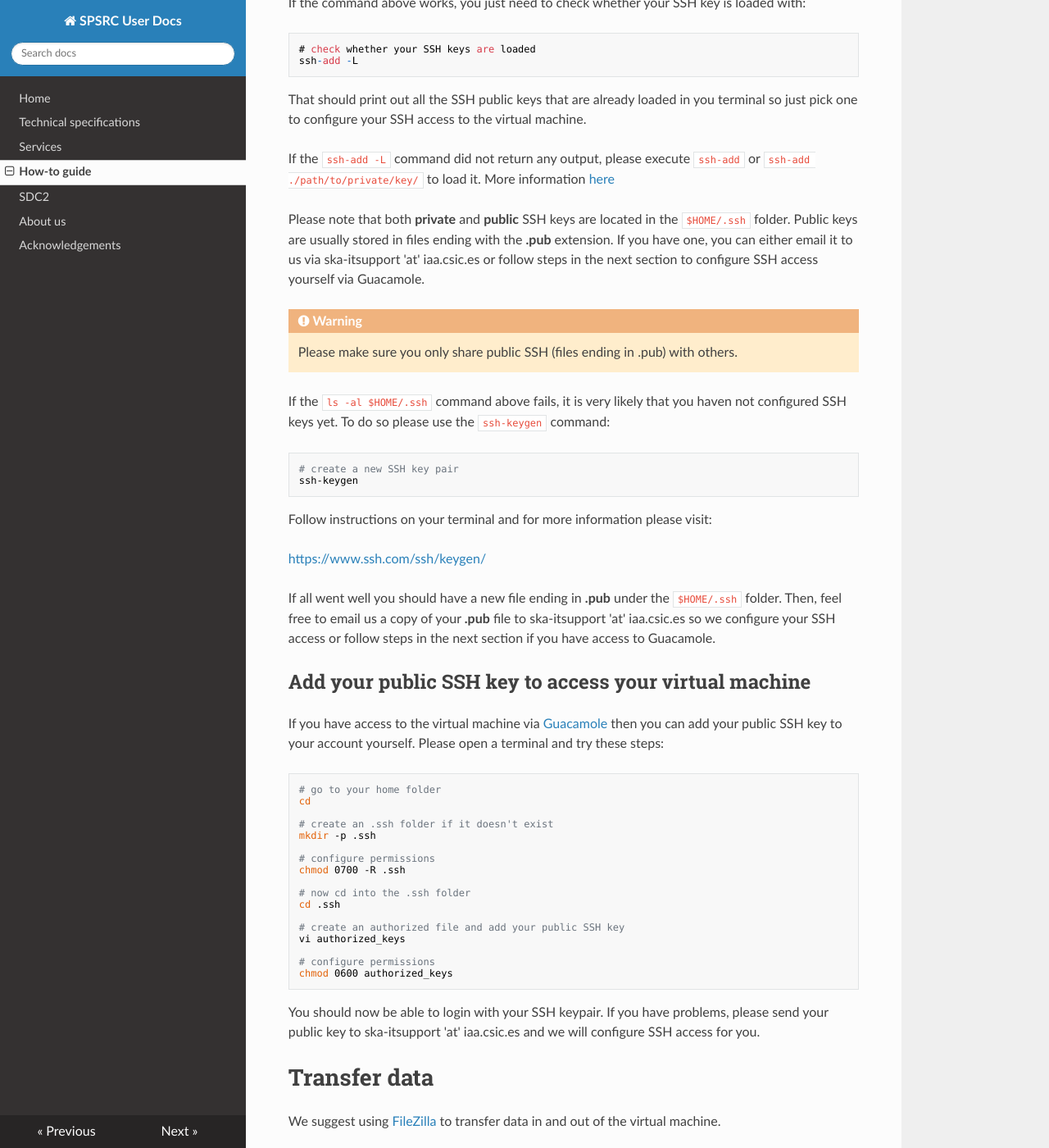
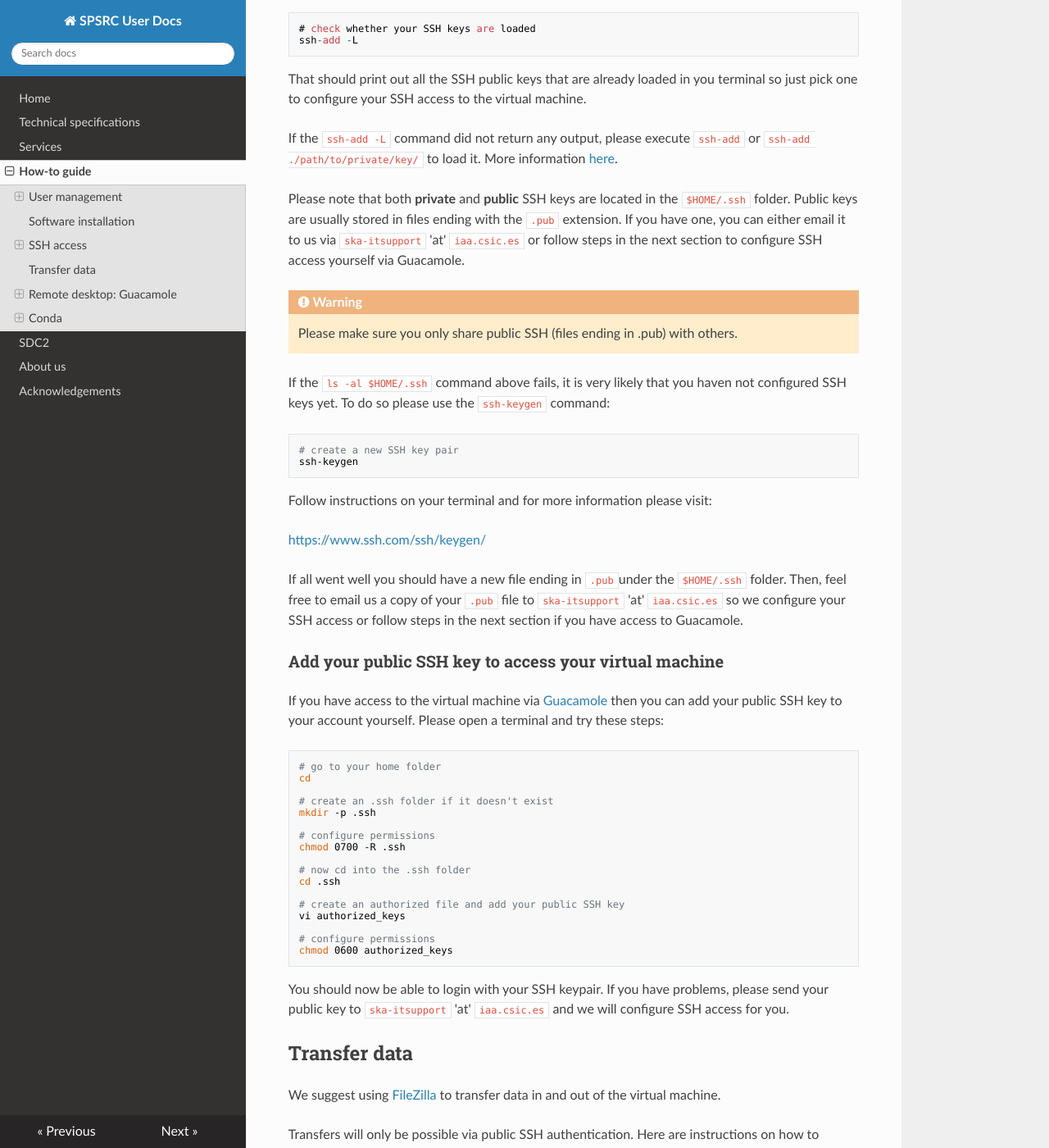
Before and after one commit to espsrc/spsrc_user_docs, an MkDocs documentation site: the page built from docs/howto.md, in a window 1280 px wide and 1400 px high, scrolled down 2284 px. Shown: the whole window at 82% size. Built offline with MkDocs 1.6.1, drawn with Linux system fonts in a browser that asks for light colours; nearby versions of some CDN libraries; some of the changed text lies outside the part shown.

Commit message:
Toc depth solved with Refactor H1 errors. Minor aesthetic changes.

````diff
--- a/docs/howto.md
+++ b/docs/howto.md
@@ -5,19 +5,19 @@
 
 Here we gather a collection of how-to notes with the aim of helping users to self-manage their virtual machines.
 
-# User management
+## User management
 
 Initially there is only one preconfigured user account on the virtual machine, the **spsrc** user,
 with privileges to create new accounts for your collaborators.
 
-## Change your default password
+### Change your default password
 
 Run the following command on a terminal and follow instructions:
 ```
 passwd
 ```
 
-## Create a user account
+### Create a user account
 
 Open a terminal and run the following commands:
 ```
@@ -47,17 +47,17 @@ For example:
 sudo userdel john --remove
 ```
 
-# Software installation
+## Software installation
 
-All users are granted with **sudo** privileges to use the operating system package manager
-(i.e. **apt-get** in Ubuntu, and **yum/dnf** in Centos7/8) to install packages via the official
+All users are granted with ``sudo`` privileges to use the operating system package manager
+(i.e. ``apt-get`` in Ubuntu, and ``yum/dnf`` in Centos7/8) to install packages via the official
 repositories.
 
-# SSH access
+## SSH access
 
 SSH access into virtual machines is only allowed via public-key authentication.
 
-## Create your own public SSH key
+### Create your own public SSH key
 
 For general information about how SSH authentication works, please visit:
 
@@ -82,11 +82,11 @@ so just pick one to configure your SSH access to the virtual machine.
 
 If the `ssh-add -L` command did not return any output, please execute `ssh-add` or
 `ssh-add ./path/to/private/key/` to load it. More information
-[here](https://www.ssh.com/ssh/agent#adding-ssh-keys-to-the-agent)
+[here](https://www.ssh.com/ssh/agent#adding-ssh-keys-to-the-agent).
 
 Please note that both **private** and **public** SSH keys are located in the `$HOME/.ssh` folder.
-Public keys are usually stored in files ending with the **.pub** extension. If you have one,
-you can either email it to us via ska-itsupport 'at' iaa.csic.es or follow steps in the next
+Public keys are usually stored in files ending with the ``.pub`` extension. If you have one,
+you can either email it to us via ``ska-itsupport`` 'at' ``iaa.csic.es`` or follow steps in the next
 section to configure SSH access yourself via Guacamole.
 
 !!! warning
@@ -104,11 +104,11 @@ Follow instructions on your terminal and for more information please visit:
 
 [https://www.ssh.com/ssh/keygen/](https://www.ssh.com/ssh/keygen/)
 
-If all went well you should have a new file ending in **.pub** under the `$HOME/.ssh` folder.
-Then, feel free to email us a copy of your **.pub** file to ska-itsupport 'at' iaa.csic.es
+If all went well you should have a new file ending in ``.pub``under the `$HOME/.ssh` folder.
+Then, feel free to email us a copy of your ``.pub`` file to ``ska-itsupport`` 'at' ``iaa.csic.es``
 so we configure your SSH access or follow steps in the next section if you have access to Guacamole.
 
-## Add your public SSH key to access your virtual machine
+### Add your public SSH key to access your virtual machine
 
 If you have access to the virtual machine via [Guacamole](#remote-desktop-guacamole) then you can
 add your public SSH key to your account yourself. Please open a terminal and try these steps:
@@ -134,9 +134,9 @@ chmod 0600 authorized_keys
 ```
 
 You should now be able to login with your SSH keypair. If you have problems, please send your
-public key to ska-itsupport 'at' iaa.csic.es and we will configure SSH access for you.
+public key to ``ska-itsupport`` 'at' ``iaa.csic.es`` and we will configure SSH access for you.
 
-# Transfer data
+## Transfer data
 
 We suggest using [FileZilla](https://filezilla-project.org/download.php?type=client) to transfer data
 in and out of the virtual machine.
@@ -146,14 +146,14 @@ configure FileZilla to work with SSH keys:
 
 [https://wiki.filezilla-project.org/Howto](https://wiki.filezilla-project.org/Howto)
 
-Please send your public SSH key to ska-itsupport 'at' iaa.csic.es so we can configure it for you.
+Please send your public SSH key to ``ska-itsupport`` 'at' ``iaa.csic.es`` so we can configure it for you.
 
-# Remote desktop: Guacamole
+## Remote desktop: Guacamole
 
 When a project requires access to a remote desktop we preconfigure virtual machines with
 [Apache Guacamole](https://guacamole.apache.org).
 
-## Working with the clipboard in Guacamole
+### Working with the clipboard in Guacamole
 
 Using the clipboard in Guacamole is not intuitive. If you are planning to use the clipboard a lot,
 and the information you are going to work with is available online (i.e. via a web browser), we then
@@ -177,7 +177,7 @@ you can paste it as expected with **Ctrl+V**
 to copy text as usual; 2) open the Guacamole menu with **Ctrl+Alt+Shift** and copied text automatically
 appears in the Guacamole clipboard; 3) you can now copy from there into your workstation's clipboard.
 
-## How to change your password in Guacamole
+### How to change your password in Guacamole
 
 Press **Ctrl+Alt+Shift** to open the Guacamole menu, first click on your username (**spsrc** on the
 example image) and then on **Settings**:
@@ -188,7 +188,7 @@ Then go to **Preferences** and follow instructions to change your password:
 
 ![](images/guac-change-pwd.png)
 
-## How to add a new user in Guacamole
+### How to add a new user in Guacamole
 
 Go to the menu on the top-right and click on **Settings**:
 
@@ -209,7 +209,7 @@ Scroll down and check the following and click on **Save**:
 
 ![](images/guac-add-user-3.png)
 
-## How to change your locale in Guacamole
+### How to change your locale in Guacamole
 
 Depending on your system's [locale](https://en.wikipedia.org/wiki/Locale_(computer_software))
 you may find issues while typing text inside the virtual machine via Guacamole. Check
@@ -229,7 +229,7 @@ Now look for the **Basic Settings** section and choose the correct **keyboard la
 
 Do not forget to scroll down and click on **Save**.
 
-# Conda
+## Conda
 
 [Conda](https://conda.io) is a package manager that help you find and install software
 packages without having administrator privileges.
@@ -269,11 +269,10 @@ conda deactivate
 ```
 Conda environments are great for managing the dependencies on your projects
 and it helps you improve the reproducibility of your code. For more information
-about conda, please visit:
+about conda, please visit: [Getting started with Conda](https://docs.conda.io/projects/conda/en/latest/user-guide/getting-started.html).
 
-https://docs.conda.io/projects/conda/en/latest/user-guide/getting-started.html
 
-## Install JupyterLab with Conda
+### Install JupyterLab with Conda
 
 Here we describe the steps to install JupyterLab into its own conda environment:
 
--- a/mkdocs.yml
+++ b/mkdocs.yml
@@ -14,6 +14,7 @@ nav:
 
 theme:
     name: readthedocs
+    toc_depth: 4
     highlightjs: true
 
 markdown_extensions:
````
Also changed, not shown: other parts of docs/howto.md (+2 -2 lines), docs/about_us.md (+4 -3 lines), docs/acknowledgements.md (+1 -1 lines), docs/sdc2.md (+8 -7 lines).
